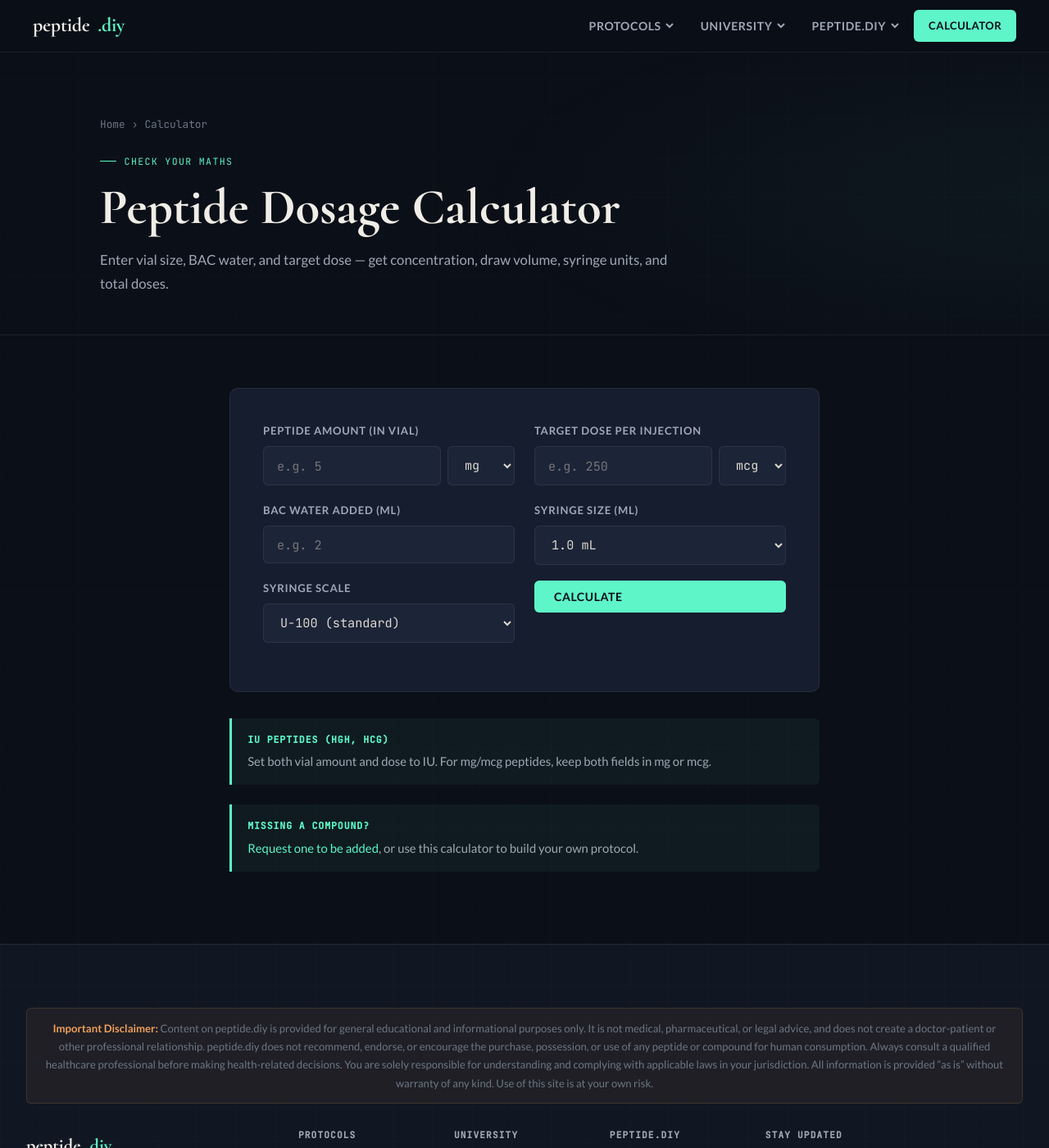
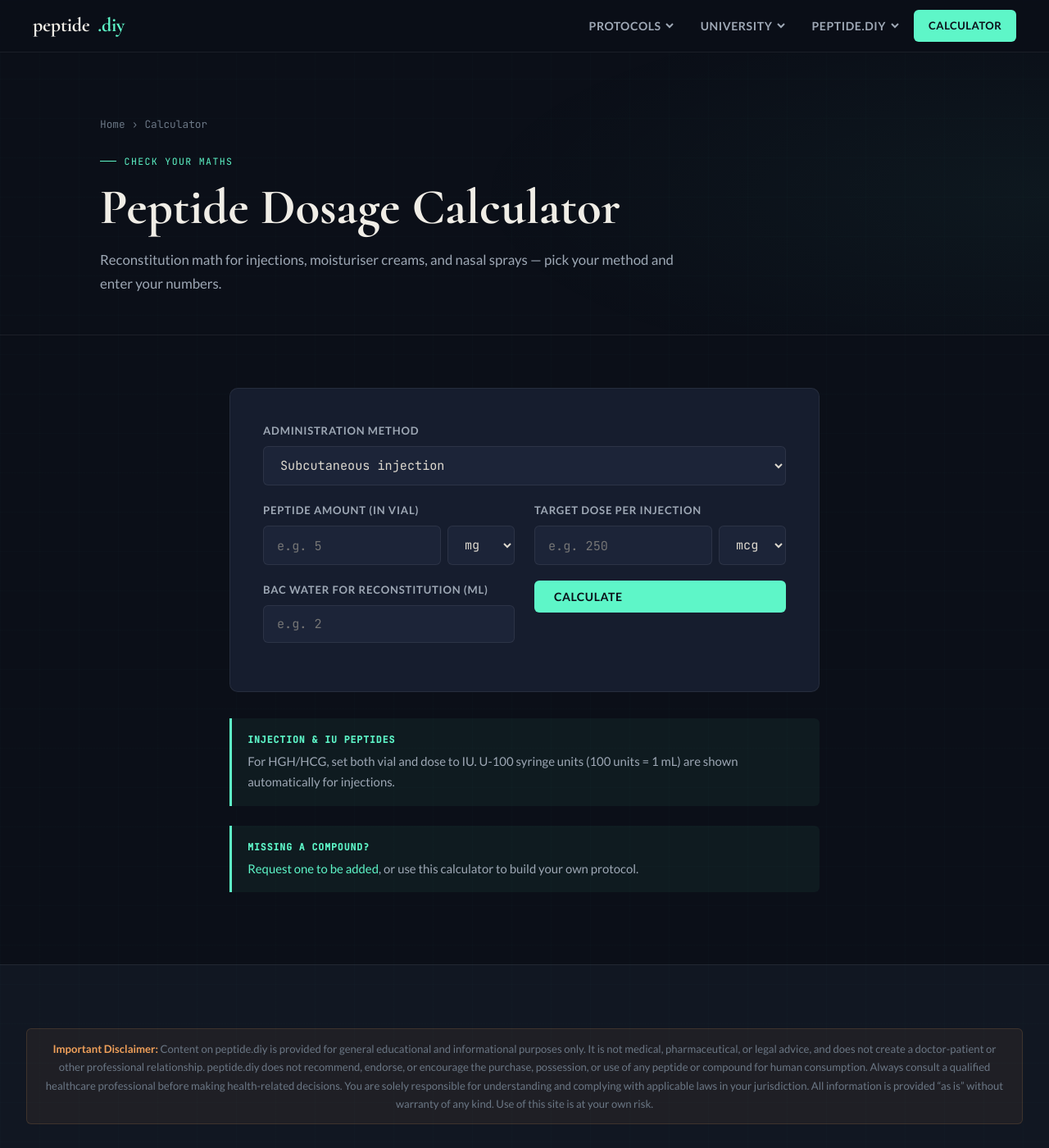
Before and after one commit to FletcherPoole/peptide.diy, a Jekyll site: the page built from calculator.html, in a window 1280 px wide and 1400 px high. Shown: the whole window at 82% size. Built offline with Jekyll 4.4.1, drawn with Linux system fonts in a browser that asks for light colours; some of the changed lines change nothing that is shown.

Commit message:
Add cream and nasal spray calculator modes, remove syringe options

```diff
--- a/calculator.html
+++ b/calculator.html
@@ -1,7 +1,7 @@
 ---
 layout: default
 title: "Dosage Calculator"
-description: "Free peptide reconstitution calculator. Enter vial size, BAC water & dose to get mL per injection, syringe units & total doses per vial."
+description: "Peptide reconstitution calculator for injections, topical creams in moisturiser, and nasal sprays — concentration, volumes, and doses per vial."
 ---
 
 
@@ -10,7 +10,7 @@
       <div class="breadcrumb"><a href="{{ '/index.html' | relative_url }}">Home</a><span>›</span><span>Calculator</span></div>
       <div class="eyebrow">Check Your Maths</div>
       <h1>Peptide Dosage Calculator</h1>
-      <p>Enter vial size, BAC water, and target dose — get concentration, draw volume, syringe units, and total doses.</p>
+      <p>Reconstitution math for injections, moisturiser creams, and nasal sprays — pick your method and enter your numbers.</p>
     </div>
   </div>
 
@@ -18,6 +18,16 @@
     <div class="container">
       <div class="calc-page-wrap">
         <form id="calc-form" class="calc-wrapper" novalidate>
+
+          <div class="form-group">
+            <label for="c-method">Administration method</label>
+            <select id="c-method">
+              <option value="injection">Subcutaneous injection</option>
+              <option value="cream">Topical cream (moisturiser)</option>
+              <option value="nasal">Nasal spray</option>
+            </select>
+          </div>
+
           <div class="calc-grid">
             <div>
               <div class="form-group">
@@ -32,21 +42,13 @@
                 </div>
               </div>
               <div class="form-group">
-                <label for="c-bac-water">BAC water added (mL)</label>
+                <label for="c-bac-water">BAC water for reconstitution (mL)</label>
                 <input type="number" id="c-bac-water" placeholder="e.g. 2" step="any" min="0" inputmode="decimal" required>
-              </div>
-              <div class="form-group">
-                <label for="c-syringe">Syringe scale</label>
-                <select id="c-syringe">
-                  <option value="100">U-100 (standard)</option>
-                  <option value="50">U-50</option>
-                  <option value="20">U-20</option>
-                </select>
               </div>
             </div>
             <div>
               <div class="form-group">
-                <label for="c-dose">Target dose per injection</label>
+                <label for="c-dose" id="c-dose-label">Target dose per injection</label>
                 <div class="input-group">
                   <input type="number" id="c-dose" placeholder="e.g. 250" step="any" min="0" inputmode="decimal" required>
                   <select id="c-dose-unit" aria-label="Dose unit">
@@ -56,16 +58,32 @@
                   </select>
                 </div>
               </div>
-              <div class="form-group">
-                <label for="c-syringe-vol">Syringe size (mL)</label>
-                <select id="c-syringe-vol">
-                  <option value="1">1.0 mL</option>
-                  <option value="0.5">0.5 mL</option>
-                  <option value="0.3">0.3 mL</option>
-                </select>
-              </div>
               <p id="c-error" class="calc-error" hidden role="alert"></p>
               <button type="submit" class="btn btn-primary" style="width:100%">Calculate</button>
+            </div>
+          </div>
+
+          <div id="c-panel-cream" class="calc-method-panel" hidden>
+            <div class="calc-method-info">
+              <strong>Topical cream</strong>
+              Reconstitute with BAC water first, then blend the liquid peptide into a plain moisturiser base (common with GHK-Cu and similar). Use a sterile technique and store refrigerated.
+            </div>
+            <div class="form-group" style="margin-bottom:0">
+              <label for="c-moisturiser">Moisturiser base (g)</label>
+              <input type="number" id="c-moisturiser" placeholder="e.g. 50" step="any" min="0" inputmode="decimal">
+              <p class="calc-field-hint">Weight of plain, fragrance-free moisturiser you are mixing into — not the peptide weight.</p>
+            </div>
+          </div>
+
+          <div id="c-panel-nasal" class="calc-method-panel" hidden>
+            <div class="calc-method-info">
+              <strong>Nasal spray</strong>
+              Reconstitute the peptide in BAC water, then dilute with sterile saline to your target concentration. Use a clean nasal spray bottle and keep refrigerated after mixing.
+            </div>
+            <div class="form-group" style="margin-bottom:0">
+              <label for="c-saline">Sterile saline added (mL)</label>
+              <input type="number" id="c-saline" placeholder="e.g. 9" step="any" min="0" inputmode="decimal">
+              <p class="calc-field-hint">Saline mixed in after reconstitution — total liquid volume = BAC water + saline.</p>
             </div>
           </div>
 
@@ -73,20 +91,20 @@
             <div class="result-grid">
               <div class="res-box">
                 <div class="res-val" id="c-res-conc">—</div>
-                <div class="res-unit">concentration</div>
+                <div class="res-unit" id="c-res-label-1">concentration</div>
               </div>
               <div class="res-box">
                 <div class="res-val" id="c-res-vol">—</div>
-                <div class="res-unit">mL per dose</div>
+                <div class="res-unit" id="c-res-label-2">per dose</div>
               </div>
               <div class="res-box">
                 <div class="res-val" id="c-res-units">—</div>
-                <div class="res-unit" id="c-res-syringe-label">syringe units</div>
+                <div class="res-unit" id="c-res-label-3">total</div>
               </div>
             </div>
             <div class="calc-result-footer">
               <div class="calc-total-doses">
-                <div class="calc-total-label">Total doses</div>
+                <div class="calc-total-label" id="c-res-total-label">Total doses</div>
                 <div class="calc-total-val" id="c-res-doses">—</div>
               </div>
               <p id="c-res-notes" class="calc-notes"></p>
@@ -95,8 +113,8 @@
         </form>
 
         <div class="callout" style="margin-top:2rem">
-          <strong>IU peptides (HGH, HCG)</strong>
-          Set both vial amount and dose to IU. For mg/mcg peptides, keep both fields in mg or mcg.
+          <strong>Injection &amp; IU peptides</strong>
+          For HGH/HCG, set both vial and dose to IU. U-100 syringe units (100 units = 1 mL) are shown automatically for injections.
         </div>
 
         <div class="callout" style="margin-top:1rem">
--- a/css/styles.css
+++ b/css/styles.css
@@ -286,6 +286,18 @@
 .calc-total-label{font-family:var(--font-mono);font-size:.7rem;color:var(--text3);margin-bottom:.2rem;letter-spacing:.06em;text-transform:uppercase}
 .calc-total-val{font-family:var(--font-head);font-size:1.4rem;color:var(--accent2)}
 .calc-notes{font-size:.85rem;color:var(--text2);max-width:400px;margin:0}
+.calc-method-panel{
+  margin-top:1.25rem;padding:1.25rem;background:var(--bg4);
+  border:1px solid var(--border);border-radius:var(--r2);
+}
+.calc-method-info{
+  font-size:.88rem;color:var(--text2);line-height:1.6;margin-bottom:1rem;
+}
+.calc-method-info strong{
+  display:block;margin-bottom:.35rem;color:var(--accent);
+  font-family:var(--font-mono);font-size:.72rem;letter-spacing:.08em;text-transform:uppercase;
+}
+.calc-field-hint{font-size:.8rem;color:var(--text3);margin:.45rem 0 0;line-height:1.5}
 .result-grid{display:grid;grid-template-columns:repeat(3,1fr);gap:1rem}
 .res-box{text-align:center;padding:1rem;background:var(--bg3);border-radius:var(--r2)}
 .res-val{font-family:var(--font-head);font-size:1.8rem;font-weight:700;color:var(--accent)}
--- a/js/app.js
+++ b/js/app.js
@@ -22,15 +22,19 @@
   return Math.round(n * 10) / 10;
 }
 
-function computePeptideDose({
-  amountVal,
-  amountUnit,
-  bacWater,
-  doseVal,
-  doseUnit,
-  syringeScale = 100,
-  syringeMaxMl = 1,
-}) {
+function toMg(val, unit) {
+  if (unit === "mcg") return val / 1000;
+  if (unit === "mg") return val;
+  return null;
+}
+
+function toMcg(val, unit) {
+  if (unit === "mcg") return val;
+  if (unit === "mg") return val * 1000;
+  return null;
+}
+
+function computeInjection({ amountVal, amountUnit, bacWater, doseVal, doseUnit }) {
   if ([amountVal, bacWater, doseVal].some((v) => isNaN(v) || v <= 0)) {
     return { error: "Enter valid positive numbers in every field." };
   }
@@ -42,53 +46,123 @@
     };
   }
 
-  let conc;
   let concText;
   let volMl;
   let totalDoses;
+  let box3;
 
   if (usesIU) {
     if (doseVal > amountVal) {
       return { error: "Dose per injection cannot exceed total vial amount." };
     }
-    conc = amountVal / bacWater;
+    const conc = amountVal / bacWater;
     volMl = doseVal / conc;
     totalDoses = Math.floor(amountVal / doseVal);
     concText = `${round1(conc)} IU/mL`;
+    box3 = `${round1(volMl * 100)} U-100`;
   } else {
-    const amountMg = amountUnit === "mcg" ? amountVal / 1000 : amountVal;
-    const doseMg = doseUnit === "mcg" ? doseVal / 1000 : doseVal;
+    const amountMg = toMg(amountVal, amountUnit);
+    const doseMg = toMg(doseVal, doseUnit);
     if (doseMg > amountMg) {
       return { error: "Dose per injection cannot exceed total vial amount." };
     }
-    conc = amountMg / bacWater;
+    const conc = amountMg / bacWater;
     volMl = doseMg / conc;
     totalDoses = Math.floor(amountMg / doseMg);
     concText = `${Math.round(conc * 1000) / 1000} mg/mL`;
+    box3 = `${round1(volMl * 100)} U-100`;
   }
 
-  const syUnits = volMl * syringeScale;
   const notes = [];
-
   if (volMl < 0.005) {
-    notes.push(
-      "Very small draw volume — use less BAC water, a U-20 syringe, or a lower concentration.",
-    );
+    notes.push("Very small draw volume — consider using less BAC water for a higher concentration.");
   }
-  if (volMl > syringeMaxMl) {
-    notes.push(
-      `Draw volume exceeds a ${syringeMaxMl} mL syringe — split across syringes or add more BAC water.`,
-    );
-  } else if (syUnits > syringeMaxMl * syringeScale * 0.95) {
-    notes.push(`Near the ${syringeMaxMl} mL syringe limit — double-check your measurement.`);
+  if (volMl > 1) {
+    notes.push("Draw volume exceeds 1 mL — you may need multiple syringes or more BAC water.");
   }
 
   return {
+    labels: ["Concentration", "mL per injection", "U-100 units"],
+    totalLabel: "Total injections",
     concText,
-    volMl: formatVolumeMl(volMl),
-    syUnits: round1(syUnits),
+    box2: `${formatVolumeMl(volMl)} mL`,
+    box3,
     totalDoses,
-    syringeLabel: `U-${syringeScale} units`,
+    notes,
+  };
+}
+
+function computeCream({ amountVal, amountUnit, bacWater, doseVal, doseUnit, moisturiserG }) {
+  if (amountUnit === "IU" || doseUnit === "IU") {
+    return { error: "Topical cream calculations use mg or mcg — not IU." };
+  }
+  if ([amountVal, bacWater, doseVal, moisturiserG].some((v) => isNaN(v) || v <= 0)) {
+    return { error: "Enter valid positive numbers in every field, including moisturiser base." };
+  }
+
+  const amountMg = toMg(amountVal, amountUnit);
+  const doseMg = toMg(doseVal, doseUnit);
+  if (doseMg > amountMg) {
+    return { error: "Dose per application cannot exceed total vial amount." };
+  }
+
+  const concMgMl = amountMg / bacWater;
+  const mLPerApp = doseMg / concMgMl;
+  const totalApps = Math.floor(amountMg / doseMg);
+  const concMcgG = (amountMg * 1000) / (moisturiserG + bacWater);
+
+  const notes = [
+    `Mix ${formatVolumeMl(bacWater)} mL reconstituted peptide into ${round1(moisturiserG)} g moisturiser.`,
+    `Approx. ${round1(concMcgG)} mcg peptide per gram of final cream (including liquid volume).`,
+    "Store mixed cream refrigerated. Use clean tools — not for injection.",
+  ];
+
+  return {
+    labels: ["After reconstitution", "Solution per application", "Total applications"],
+    totalLabel: "Applications per vial",
+    concText: `${Math.round(concMgMl * 1000) / 1000} mg/mL`,
+    box2: `${formatVolumeMl(mLPerApp)} mL`,
+    box3: String(totalApps),
+    totalDoses: totalApps,
+    notes,
+  };
+}
+
+function computeNasal({ amountVal, amountUnit, bacWater, doseVal, doseUnit, salineMl }) {
+  if (amountUnit === "IU" || doseUnit === "IU") {
+    return { error: "Nasal spray calculations use mg or mcg — not IU." };
+  }
+  if ([amountVal, bacWater, doseVal, salineMl].some((v) => isNaN(v) || v <= 0)) {
+    return { error: "Enter valid positive numbers in every field, including saline volume." };
+  }
+
+  const amountMcg = toMcg(amountVal, amountUnit);
+  const doseMcg = toMcg(doseVal, doseUnit);
+  if (doseMcg > amountMcg) {
+    return { error: "Dose per spray cannot exceed total vial amount." };
+  }
+
+  const totalVol = bacWater + salineMl;
+  const concMcgMl = amountMcg / totalVol;
+  const mLPerSpray = doseMcg / concMcgMl;
+  const totalSprays = Math.floor(amountMcg / doseMcg);
+
+  const notes = [
+    `Reconstitute in ${formatVolumeMl(bacWater)} mL BAC water, then add ${formatVolumeMl(salineMl)} mL sterile saline (${formatVolumeMl(totalVol)} mL total).`,
+    "Use a clean nasal spray bottle. Keep refrigerated after mixing.",
+  ];
+
+  if (mLPerSpray > 0.2) {
+    notes.push("Large volume per spray — check your sprayer output and consider diluting further.");
+  }
+
+  return {
+    labels: ["Final concentration", "mL per spray", "Total sprays"],
+    totalLabel: "Sprays per vial",
+    concText: `${round1(concMcgMl)} mcg/mL`,
+    box2: `${formatVolumeMl(mLPerSpray)} mL`,
+    box3: String(totalSprays),
+    totalDoses: totalSprays,
     notes,
   };
 }
@@ -104,27 +178,22 @@
   }
 }
 
-function readCalcForm(prefix) {
+function readCalcForm() {
   return {
-    amountVal: parseFloat(document.getElementById(`${prefix}-pep-amount`).value),
-    amountUnit: document.getElementById(`${prefix}-pep-unit`).value,
-    bacWater: parseFloat(document.getElementById(`${prefix}-bac-water`).value),
-    doseVal: parseFloat(document.getElementById(`${prefix}-dose`).value),
-    doseUnit: document.getElementById(`${prefix}-dose-unit`).value,
-    syringeScale:
-      prefix === "c"
-        ? parseInt(document.getElementById("c-syringe").value, 10)
-        : 100,
-    syringeMaxMl:
-      prefix === "c"
-        ? parseFloat(document.getElementById("c-syringe-vol").value)
-        : 1,
+    method: document.getElementById("c-method").value,
+    amountVal: parseFloat(document.getElementById("c-pep-amount").value),
+    amountUnit: document.getElementById("c-pep-unit").value,
+    bacWater: parseFloat(document.getElementById("c-bac-water").value),
+    doseVal: parseFloat(document.getElementById("c-dose").value),
+    doseUnit: document.getElementById("c-dose-unit").value,
+    moisturiserG: parseFloat(document.getElementById("c-moisturiser").value),
+    salineMl: parseFloat(document.getElementById("c-saline").value),
   };
 }
 
-function renderCalcResult(prefix, result, { showConc = true } = {}) {
-  const resultEl = document.getElementById(`${prefix}-result`);
-  const errorEl = document.getElementById(`${prefix}-error`);
+function renderCalcResult(result) {
+  const resultEl = document.getElementById("c-result");
+  const errorEl = document.getElementById("c-error");
 
   if (result.error) {
     showCalcError(errorEl, result.error);
@@ -134,34 +203,102 @@
 
   showCalcError(errorEl, "");
 
-  if (showConc) {
-    document.getElementById(`${prefix}-res-conc`).textContent = result.concText;
-  }
+  document.getElementById("c-res-conc").textContent = result.concText;
+  document.getElementById("c-res-vol").textContent = result.box2;
+  document.getElementById("c-res-units").textContent = result.box3;
+  document.getElementById("c-res-doses").textContent = result.totalDoses;
 
-  document.getElementById(`${prefix}-res-vol`).textContent = result.volMl;
-  document.getElementById(`${prefix}-res-units`).textContent = result.syUnits;
-  document.getElementById(`${prefix}-res-doses`).textContent = result.totalDoses;
+  document.getElementById("c-res-label-1").textContent = result.labels[0];
+  document.getElementById("c-res-label-2").textContent = result.labels[1];
+  document.getElementById("c-res-label-3").textContent = result.labels[2];
+  document.getElementById("c-res-total-label").textContent = result.totalLabel;
 
-  const labelEl = document.getElementById(`${prefix}-res-syringe-label`);
-  if (labelEl) labelEl.textContent = result.syringeLabel;
-
-  const notesEl = document.getElementById(`${prefix}-res-notes`);
-  if (notesEl) {
-    notesEl.textContent = result.notes.length ? result.notes.join(" ") : "";
-  }
+  const notesEl = document.getElementById("c-res-notes");
+  notesEl.textContent = result.notes.length ? result.notes.join(" ") : "";
 
   resultEl.classList.add("show");
 }
 
-function calcHome() {
-  renderCalcResult("h", computePeptideDose(readCalcForm("h")), { showConc: false });
+function calcFull() {
+  const input = readCalcForm();
+  let result;
+
+  if (input.method === "cream") {
+    result = computeCream(input);
+  } else if (input.method === "nasal") {
+    result = computeNasal(input);
+  } else {
+    result = computeInjection(input);
+  }
+
+  renderCalcResult(result);
 }
 
-function calcFull() {
-  renderCalcResult("c", computePeptideDose(readCalcForm("c")));
+function setCalcMethod(method) {
+  const creamPanel = document.getElementById("c-panel-cream");
+  const nasalPanel = document.getElementById("c-panel-nasal");
+  const doseLabel = document.getElementById("c-dose-label");
+  const pepUnit = document.getElementById("c-pep-unit");
+  const doseUnit = document.getElementById("c-dose-unit");
+  const iuPep = pepUnit.querySelector('option[value="IU"]');
+  const iuDose = doseUnit.querySelector('option[value="IU"]');
+
+  creamPanel.hidden = method !== "cream";
+  nasalPanel.hidden = method !== "nasal";
+
+  if (method === "injection") {
+    doseLabel.textContent = "Target dose per injection";
+    iuPep.hidden = false;
+    iuDose.hidden = false;
+  } else if (method === "cream") {
+    doseLabel.textContent = "Target dose per application";
+    if (pepUnit.value === "IU") pepUnit.value = "mg";
+    if (doseUnit.value === "IU") doseUnit.value = "mcg";
+    iuPep.hidden = true;
+    iuDose.hidden = true;
+  } else {
+    doseLabel.textContent = "Target dose per spray";
+    if (pepUnit.value === "IU") pepUnit.value = "mg";
+    if (doseUnit.value === "IU") doseUnit.value = "mcg";
+    iuPep.hidden = true;
+    iuDose.hidden = true;
+  }
+}
+
+// ── HOME CALCULATOR (injection only) ──
+function calcHome() {
+  const prefix = "h";
+  const resultEl = document.getElementById(`${prefix}-result`);
+  const errorEl = document.getElementById(`${prefix}-error`);
+  const input = {
+    amountVal: parseFloat(document.getElementById(`${prefix}-pep-amount`).value),
+    amountUnit: document.getElementById(`${prefix}-pep-unit`).value,
+    bacWater: parseFloat(document.getElementById(`${prefix}-bac-water`).value),
+    doseVal: parseFloat(document.getElementById(`${prefix}-dose`).value),
+    doseUnit: document.getElementById(`${prefix}-dose-unit`).value,
+  };
+  const result = computeInjection(input);
+
+  if (result.error) {
+    showCalcError(errorEl, result.error);
+    resultEl.classList.remove("show");
+    return;
+  }
+
+  showCalcError(errorEl, "");
+  document.getElementById(`${prefix}-res-vol`).textContent = result.box2.replace(" mL", "");
+  document.getElementById(`${prefix}-res-units`).textContent = result.box3.replace(" U-100", "");
+  document.getElementById(`${prefix}-res-doses`).textContent = result.totalDoses;
+  resultEl.classList.add("show");
 }
 
 function initCalculators() {
+  const methodSelect = document.getElementById("c-method");
+  if (methodSelect) {
+    methodSelect.addEventListener("change", (e) => setCalcMethod(e.target.value));
+    setCalcMethod(methodSelect.value);
+  }
+
   document.getElementById("calc-form")?.addEventListener("submit", (e) => {
     e.preventDefault();
     calcFull();
```
